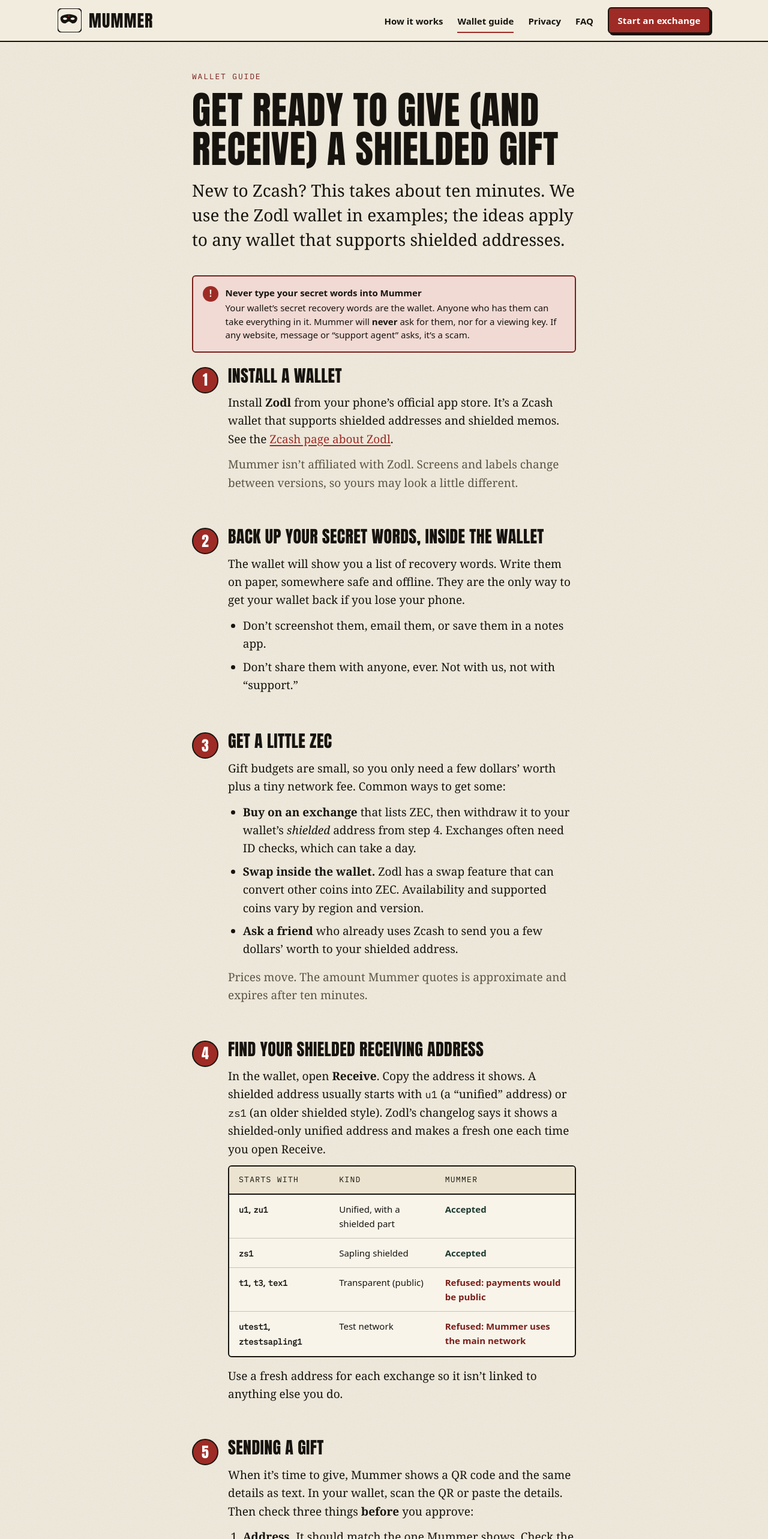
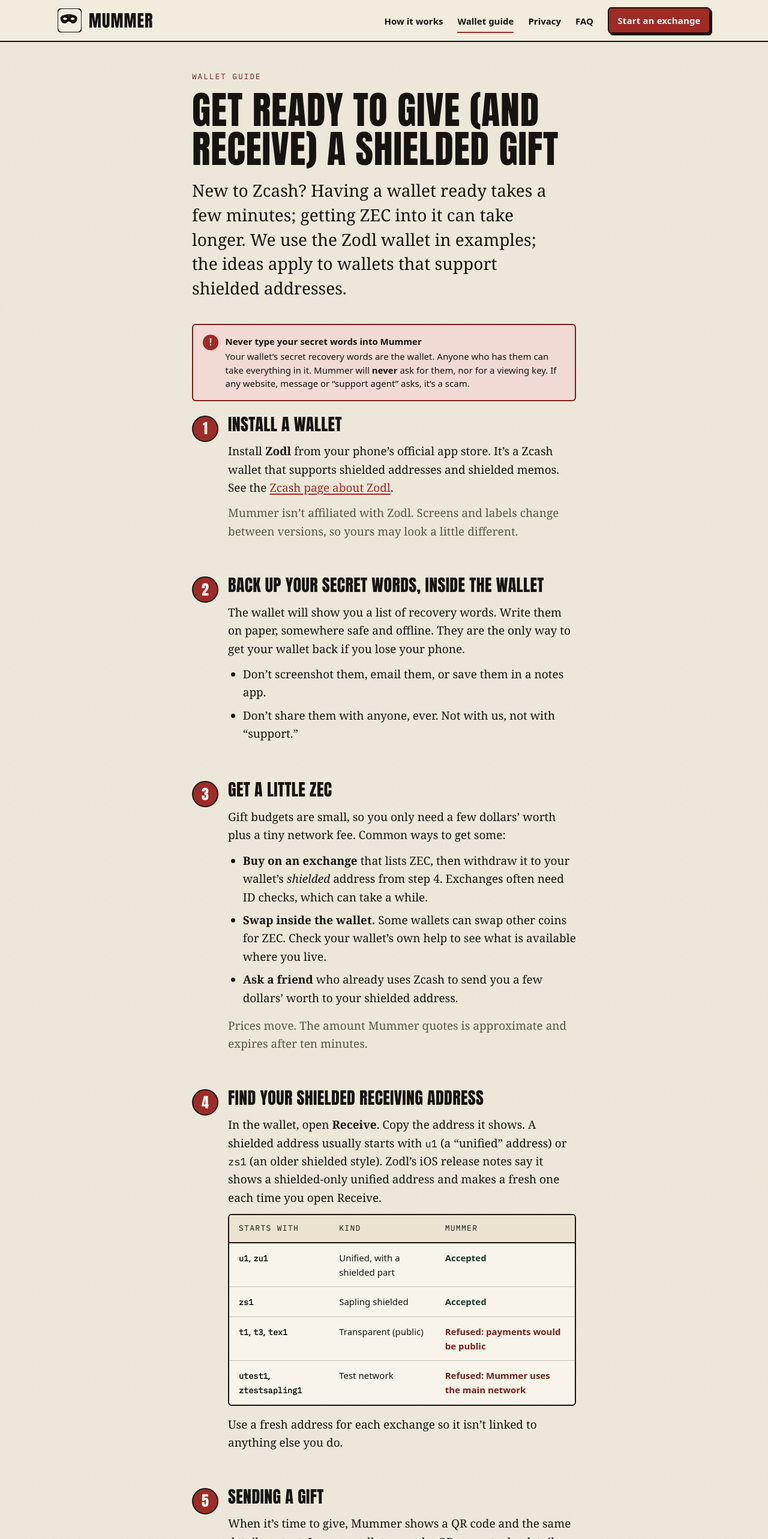
Before and after one commit to TheWeirdDee/mummer, a React (Vite) app in the folder apps/web/: page /wallet-guide in a window 1280 px wide. Shown: the top 2566 px of the page at 60% size. Built offline with nearby package versions, Linux system fonts and the light colour scheme.

Commit message:
fix(web): responsive wallet table and honest compatibility copy

```diff
--- a/apps/web/src/pages/WalletGuide.tsx
+++ b/apps/web/src/pages/WalletGuide.tsx
@@ -1,5 +1,5 @@
 import { PageContainer } from '../components/Layout';
-import { Notice, LinkButton } from '../components/ui';
+import { Notice, LinkButton, ResponsiveTable } from '../components/ui';
 import { usePageMeta } from '../lib/hooks';
 
 const ext = { target: '_blank', rel: 'noopener noreferrer' } as const;
@@ -11,7 +11,7 @@
       <div className="page-head">
         <p className="eyebrow">Wallet guide</p>
         <h1>Get ready to give (and receive) a shielded gift</h1>
-        <p className="lede">New to Zcash? This takes about ten minutes. We use the Zodl wallet in examples; the ideas apply to any wallet that supports shielded addresses.</p>
+        <p className="lede">New to Zcash? Having a wallet ready takes a few minutes; getting ZEC into it can take longer. We use the Zodl wallet in examples; the ideas apply to wallets that support shielded addresses.</p>
       </div>
 
       <Notice tone="danger" title="Never type your secret words into Mummer">
@@ -52,10 +52,10 @@
             <p>Gift budgets are small, so you only need a few dollars&rsquo; worth plus a tiny network fee. Common ways to get some:</p>
             <ul>
               <li>
-                <strong>Buy on an exchange</strong> that lists ZEC, then withdraw it to your wallet&rsquo;s <em>shielded</em> address from step 4. Exchanges often need ID checks, which can take a day.
+                <strong>Buy on an exchange</strong> that lists ZEC, then withdraw it to your wallet&rsquo;s <em>shielded</em> address from step 4. Exchanges often need ID checks, which can take a while.
               </li>
               <li>
-                <strong>Swap inside the wallet.</strong> Zodl has a swap feature that can convert other coins into ZEC. Availability and supported coins vary by region and version.
+                <strong>Swap inside the wallet.</strong> Some wallets can swap other coins for ZEC. Check your wallet&rsquo;s own help to see what is available where you live.
               </li>
               <li>
                 <strong>Ask a friend</strong> who already uses Zcash to send you a few dollars&rsquo; worth to your shielded address.
@@ -70,12 +70,10 @@
           <div className="copy-tight">
             <h2 id="g4" style={{ fontSize: 'var(--fs-4)' }}>Find your shielded receiving address</h2>
             <p>
-              In the wallet, open <strong>Receive</strong>. Copy the address it shows. A shielded address usually starts with <code>u1</code> (a &ldquo;unified&rdquo; address) or <code>zs1</code> (an older shielded style). Zodl&rsquo;s changelog says it shows a shielded-only
+              In the wallet, open <strong>Receive</strong>. Copy the address it shows. A shielded address usually starts with <code>u1</code> (a &ldquo;unified&rdquo; address) or <code>zs1</code> (an older shielded style). Zodl&rsquo;s iOS release notes say it shows a shielded-only
               unified address and makes a fresh one each time you open Receive.
             </p>
-            <div className="table-wrap" tabIndex={0} role="region" aria-label="Which addresses Mummer accepts">
-              <table className="table">
-                <caption className="sr-only">Address types and whether Mummer accepts them</caption>
+            <ResponsiveTable label="Which addresses Mummer accepts" caption="Address types and whether Mummer accepts them">
                 <thead>
                   <tr>
                     <th scope="col">Starts with</th>
@@ -105,8 +103,7 @@
                     <td><span className="no">Refused: Mummer uses the main network</span></td>
                   </tr>
                 </tbody>
-              </table>
-            </div>
+              </ResponsiveTable>
             <p style={{ marginTop: 'var(--space-4)' }}>Use a fresh address for each exchange so it isn&rsquo;t linked to anything else you do.</p>
           </div>
         </section>
@@ -128,7 +125,7 @@
               </li>
             </ol>
             <Notice tone="warn" title="Scanning might not fill everything in">
-              <p>Wallets differ in how they read payment requests, and we haven&rsquo;t yet recorded a device test of every wallet and version. If the amount or memo is missing after you scan, type or paste them from the copy buttons. Never send if the address looks wrong.</p>
+              <p>Wallets differ in how they read payment requests, and we haven&rsquo;t tested Mummer&rsquo;s payment request on any real wallet yet. If the amount or memo is missing after you scan, paste them from the copy buttons. Never send if the address looks wrong.</p>
             </Notice>
           </div>
         </section>
```
